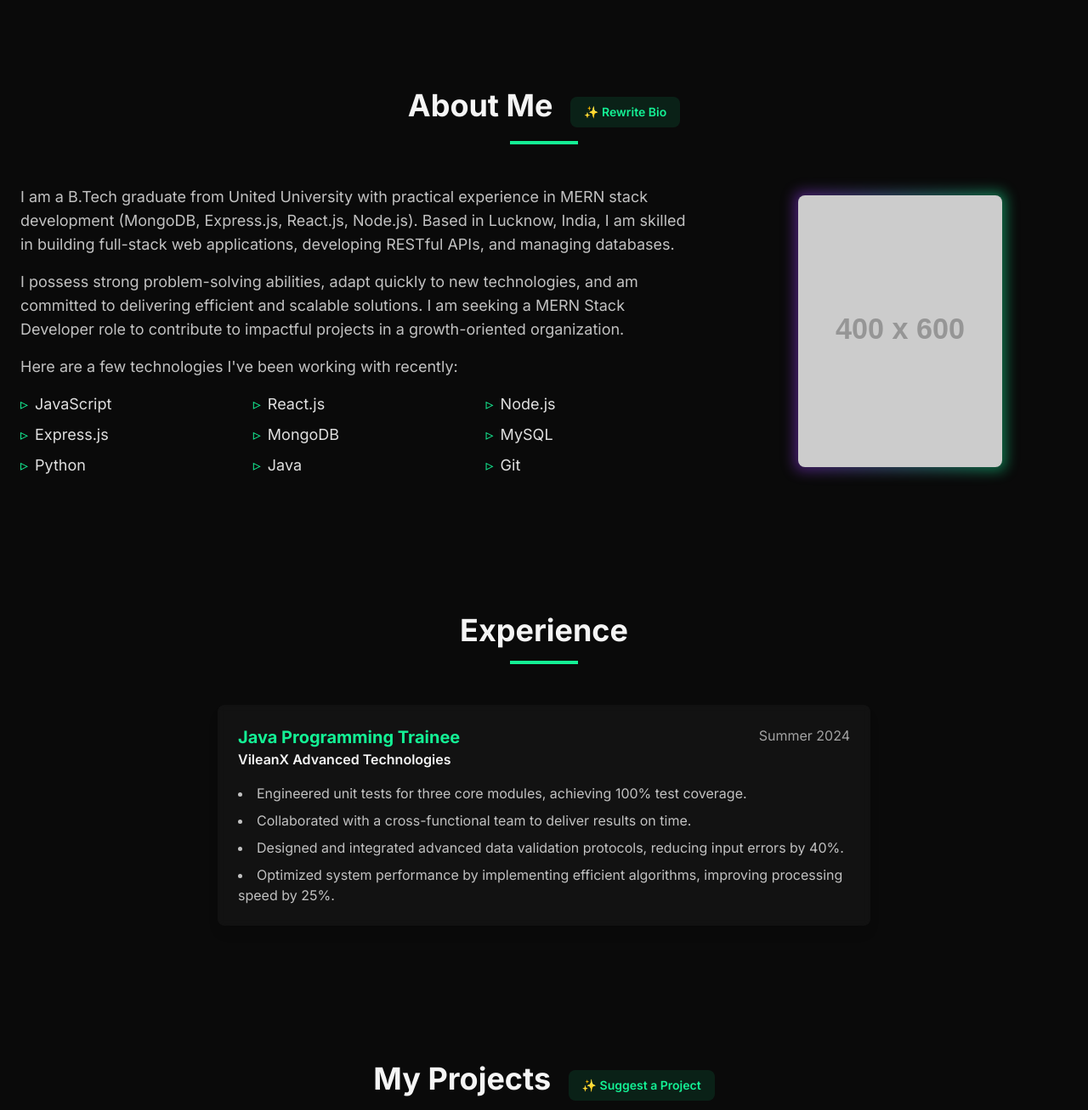
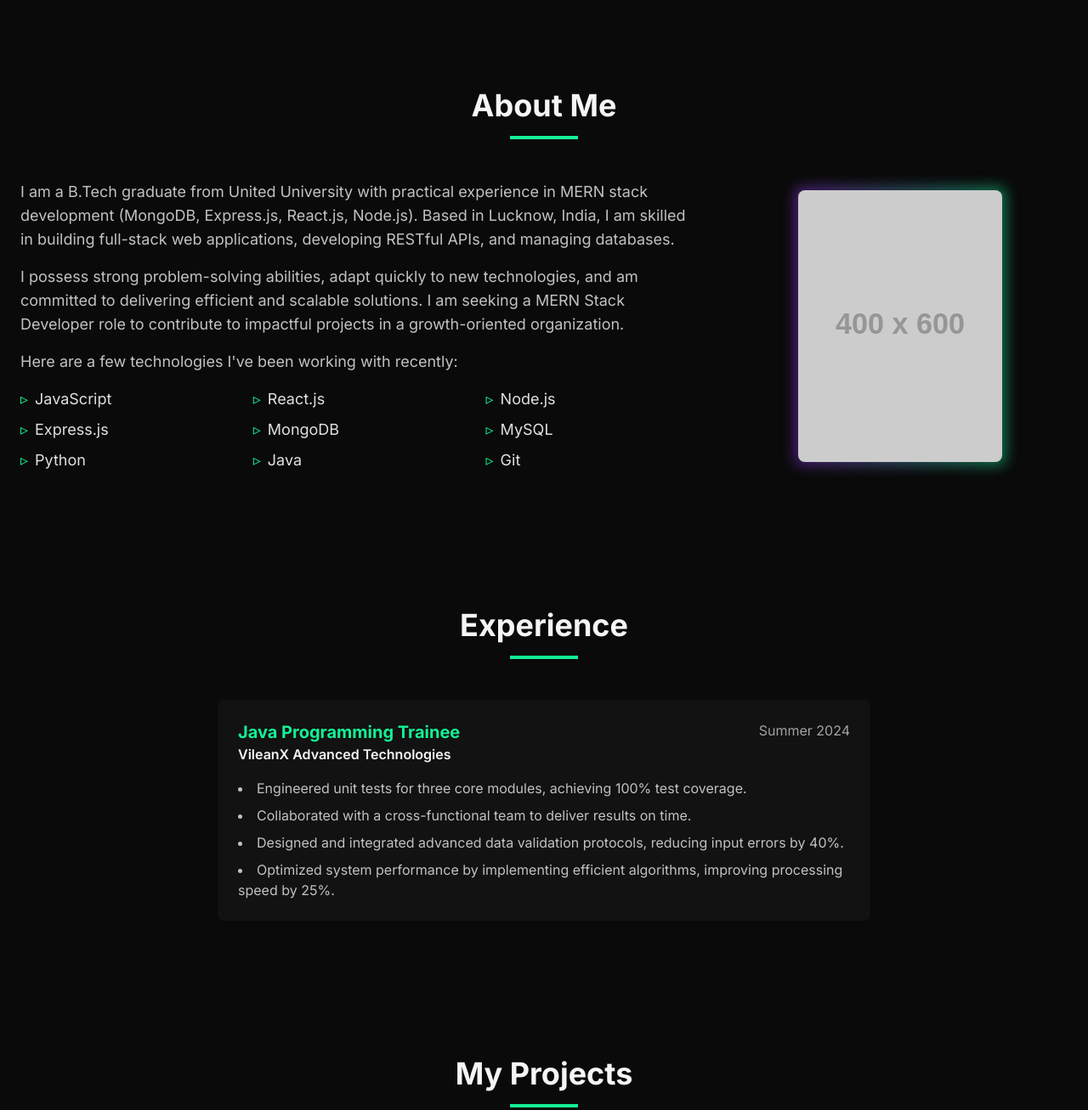
Before and after one commit to pankajk12/pankajk12.github.io, a plain HTML site: page index.html in a window 1280 px wide. Shown: the part 776-2083 px from the top of the page at 85% size. Drawn offline with nearby package versions, Linux system fonts and the light colour scheme; placeholder pictures from the web are drawn by us.

Commit message:
Update index.html

```diff
--- a/index.html
+++ b/index.html
@@ -16,7 +16,7 @@
     <!-- Link to your external CSS file -->
     <link rel="stylesheet" href="style.css">
 
-    <!-- Tailwind Config - Keep this here or move to a separate JS file if preferred -->
+    <!-- Tailwind Config -->
     <script>
         tailwind.config = {
             theme: {
@@ -123,11 +123,7 @@
         <!-- Section 2: About Me -->
         <section id="about" class="py-20">
             <div class="text-center mb-4">
-                <h2 class="text-4xl font-bold inline">About Me</h2>
-                <button id="rewrite-bio-btn" class="ml-4 bg-brand-primary/10 text-brand-primary font-semibold py-2 px-4 rounded-lg hover:bg-brand-primary/20 transition-all duration-300 text-sm inline-flex items-center gap-2">
-                    ✨ Rewrite Bio
-                    <span id="bio-loader" class="hidden loader !w-4 !h-4"></span>
-                </button>
+                <h2 class="text-4xl font-bold text-center">About Me</h2>
             </div>
             <div class="w-20 h-1 bg-brand-primary mx-auto mb-12"></div>
 
@@ -186,10 +182,7 @@
         <!-- Section 4: Projects -->
         <section id="projects" class="py-20">
              <div class="text-center mb-4">
-                <h2 class="text-4xl font-bold inline">My Projects</h2>
-                 <button id="suggest-project-btn" class="ml-4 bg-brand-primary/10 text-brand-primary font-semibold py-2 px-4 rounded-lg hover:bg-brand-primary/20 transition-all duration-300 text-sm inline-flex items-center gap-2">
-                    ✨ Suggest a Project
-                </button>
+                <h2 class="text-4xl font-bold text-center">My Projects</h2>
             </div>
             <div class="w-20 h-1 bg-brand-primary mx-auto mb-12"></div>
 
@@ -358,16 +351,6 @@
         </div>
     </footer>
 
-    <!-- Project Suggestion Modal -->
-    <div id="project-modal" class="fixed inset-0 bg-brand-dark/80 backdrop-blur-sm z-50 hidden items-center justify-center animate-fade-in">
-        <div class="bg-brand-gray-900/80 backdrop-blur-sm rounded-lg shadow-2xl p-8 max-w-2xl w-full m-4 relative">
-            <button id="close-modal-btn" class="absolute top-4 right-4 text-brand-gray-400 hover:text-brand-light text-3xl leading-none">&times;</button>
-            <div id="modal-content">
-                <!-- AI content will be injected here -->
-            </div>
-        </div>
-    </div>
-
     <!-- Link to your external JavaScript file -->
     <script src="script.js"></script>
 </body>
```
